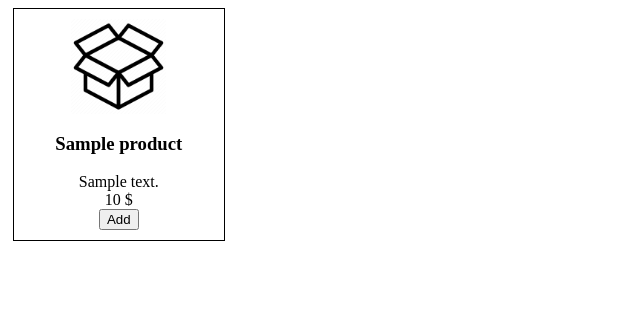
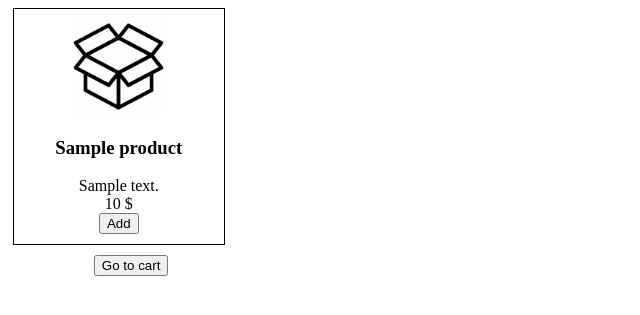
Before and after one commit to denisabadarau5ps/TrainingDenisaBadarau, a PHP site: page / in a window 1280 px wide. Shown: the top 315 px of the page, without its empty margins (0-640 px from the left). Run offline with PHP 8.4, Linux system fonts and the light colour scheme; tables that the repository leaves empty or names only in its code hold one stand-in row (values such as "Sample post").

Commit message:
finish task #4
 {#4} { index.php} {http://pm.5psolutions.net/public/index.php?path_info=projects/training-denisa-badarau/tasks/4} {added functionality of adding products to the cart}

```diff
--- a/TrainingDenisaBadarau/index.php
+++ b/TrainingDenisaBadarau/index.php
@@ -1,17 +1,39 @@
-<link rel="stylesheet" href="styles.css">
-<script>
-    function addCart(id)
-    {
-        alert(id);
+<?php
+session_start();
+
+require  'common.php';
+
+if(isset($_POST['add_to_cart'])){
+    if(isset($_SESSION['cart'])){
+        $product_id_array=array_column($_SESSION['cart'],"id");
+        if(!in_array($_GET['id'],$product_id_array)){
+            $session_array=array('id'=>$_GET['id']);
+            $_SESSION['cart'][]=$session_array;
+        }
+    }else{
+        $session_array=array('id'=>$_GET['id']);
+        $_SESSION['cart'][]=$session_array;
     }
-</script>
+
+}
+
+?>
+<!DOCTYPE html>
+<html>
+<head>
+    <title> Shopping Cart</title>
+    <link rel="stylesheet" href="styles.css">
+</head>
+<body>
 
 <?php
-require  'common.php';
-
-$cart_array=array(3);
-$cart=implode(',', $cart_array);
-$sql = "SELECT *  FROM products WHERE id NOT IN ($cart)";
+if(isset($_SESSION['cart'])){
+    $product_id_array=array_column($_SESSION['cart'],"id");
+    $cart=implode(",",$product_id_array);
+    $sql = "SELECT *  FROM products WHERE id NOT IN ($cart)";
+}else{
+    $sql = "SELECT *  FROM products ";
+}
 $result = $conn->query($sql);
 
 if ($result->num_rows > 0){
@@ -21,8 +43,8 @@ if ($result->num_rows > 0){
         $description=$row["description"];
         $price= $row["price"];
        ?>
-    <form>
-        <div class="productContainer">
+    <form method="post" action="index.php?id=<?= $id; ?>">
+      <div class="productContainer">
             <img class="productImage" src="images/1.png" alt="Product Image" width="600" height="400">
             <h3><?php echo $title ?></h3>
             <div class="productDesc">
@@ -30,7 +52,7 @@ if ($result->num_rows > 0){
                 <br>
                 <?php echo $price ?> $
             </div>
-            <button type="button" onclick="addCart(<?php echo $id ?>)">Add</button>
+            <input type="submit" name="add_to_cart" value="Add">
         </div>
     </form>
 
@@ -38,5 +60,18 @@ if ($result->num_rows > 0){
 } else {
     echo "0 results";
 }
+?>
+<div class="buttonContainer">
+    <div class="buttonSubmit">
+          <a href="cart.php">
+              <button >Go to cart</button>
+          </a>
+    </div>
+</div>
+<?php
 
 $conn->close();
+?>
+
+</body>
+</html>
--- a/TrainingDenisaBadarau/styles.css
+++ b/TrainingDenisaBadarau/styles.css
@@ -12,3 +12,14 @@
 .productDesc{
     text-align:center;
 }
+.buttonContainer{
+    width: 12%;
+    position:relative;
+    margin: 10px;
+}
+.buttonSubmit{
+    margin:0;
+    position:absolute;
+    top:50%;
+    left:50%;
+}
```
